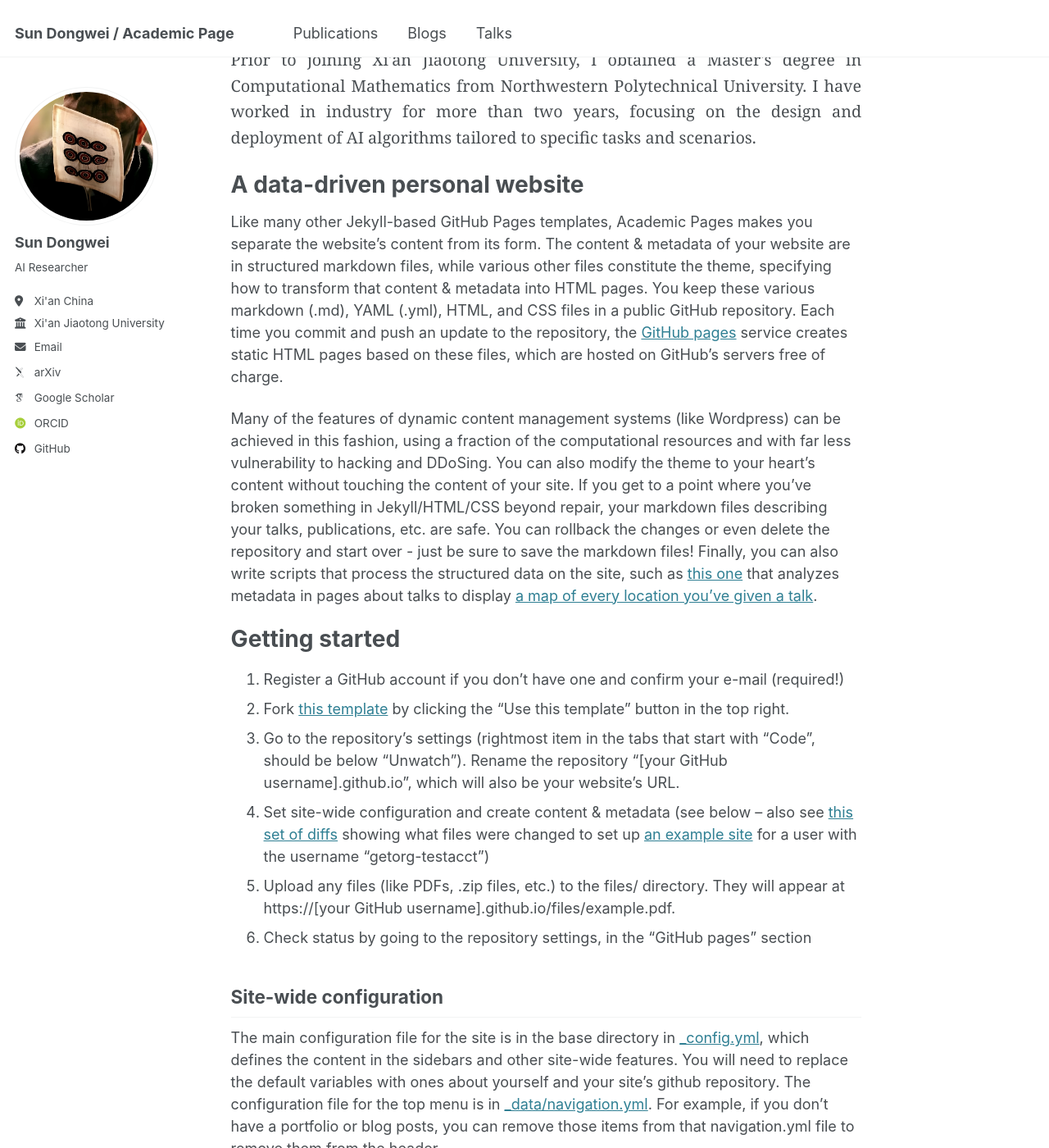
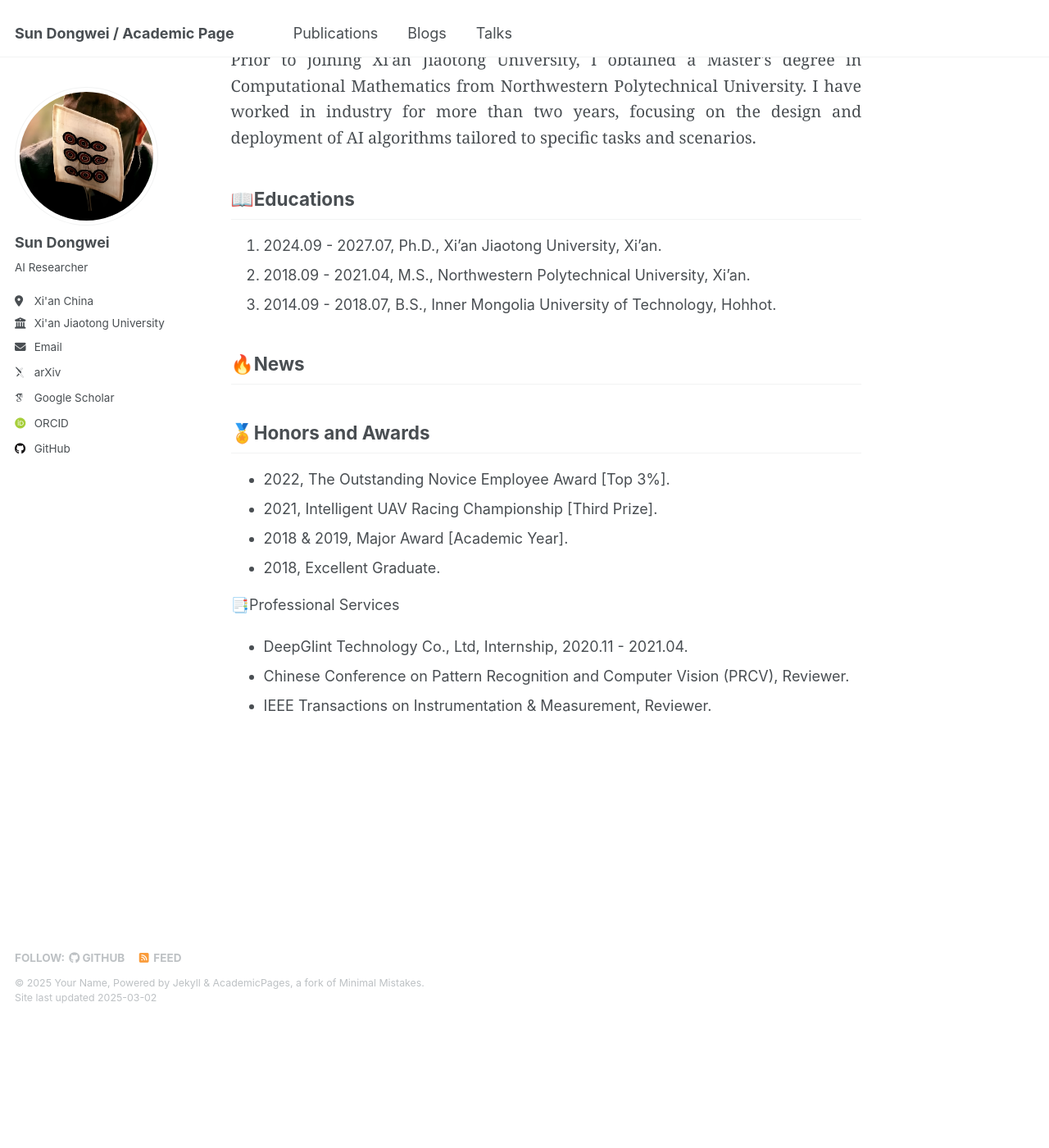
Before and after one commit to sundongwei/sundongwei.github.io, a Jekyll site: the page built from _pages/about.md, in a window 1280 px wide and 1400 px high, scrolled down 272 px. Shown: the whole window at 82% size. Built offline with Jekyll 4.4.1, drawn with Linux system fonts in a browser that asks for light colours; some web fonts are replaced; after the commit the page ends 1517 px from its top, so only the background shows below that; some of the changed text lies outside the part shown.

Commit message:
20250302v7

```diff
--- a/_pages/about.md
+++ b/_pages/about.md
@@ -17,41 +17,23 @@
   <p>Prior to joining Xi'an Jiaotong University, I obtained a Master's degree in Computational Mathematics from Northwestern Polytechnical University. I have worked in industry for more than two years, focusing on the design and deployment of AI algorithms tailored to specific tasks and scenarios.</p>
 </div>
 
-A data-driven personal website
-======
-Like many other Jekyll-based GitHub Pages templates, Academic Pages makes you separate the website's content from its form. The content & metadata of your website are in structured markdown files, while various other files constitute the theme, specifying how to transform that content & metadata into HTML pages. You keep these various markdown (.md), YAML (.yml), HTML, and CSS files in a public GitHub repository. Each time you commit and push an update to the repository, the [GitHub pages](https://pages.github.com/) service creates static HTML pages based on these files, which are hosted on GitHub's servers free of charge.
+📖Educations
+------
+1. 2024.09 - 2027.07, Ph.D., Xi'an Jiaotong University, Xi'an.
+2. 2018.09 - 2021.04, M.S., Northwestern Polytechnical University, Xi'an.
+3. 2014.09 - 2018.07, B.S., Inner Mongolia University of Technology, Hohhot.
 
-Many of the features of dynamic content management systems (like Wordpress) can be achieved in this fashion, using a fraction of the computational resources and with far less vulnerability to hacking and DDoSing. You can also modify the theme to your heart's content without touching the content of your site. If you get to a point where you've broken something in Jekyll/HTML/CSS beyond repair, your markdown files describing your talks, publications, etc. are safe. You can rollback the changes or even delete the repository and start over - just be sure to save the markdown files! Finally, you can also write scripts that process the structured data on the site, such as [this one](https://github.com/academicpages/academicpages.github.io/blob/master/talkmap.ipynb) that analyzes metadata in pages about talks to display [a map of every location you've given a talk](https://academicpages.github.io/talkmap.html).
+🔥News
+------
 
-Getting started
-======
-1. Register a GitHub account if you don't have one and confirm your e-mail (required!)
-1. Fork [this template](https://github.com/academicpages/academicpages.github.io) by clicking the "Use this template" button in the top right.
-1. Go to the repository's settings (rightmost item in the tabs that start with "Code", should be below "Unwatch"). Rename the repository "[your GitHub username].github.io", which will also be your website's URL.
-1. Set site-wide configuration and create content & metadata (see below -- also see [this set of diffs](http://archive.is/3TPas) showing what files were changed to set up [an example site](https://getorg-testacct.github.io) for a user with the username "getorg-testacct")
-1. Upload any files (like PDFs, .zip files, etc.) to the files/ directory. They will appear at https://[your GitHub username].github.io/files/example.pdf.
-1. Check status by going to the repository settings, in the "GitHub pages" section
+🏅Honors and Awards
+------
+- 2022, The Outstanding Novice Employee Award [Top 3%].
+- 2021, Intelligent UAV Racing Championship [Third Prize].
+- 2018 & 2019, Major Award [Academic Year].
+- 2018, Excellent Graduate.
 
-Site-wide configuration
-------
-The main configuration file for the site is in the base directory in [_config.yml](https://github.com/academicpages/academicpages.github.io/blob/master/_config.yml), which defines the content in the sidebars and other site-wide features. You will need to replace the default variables with ones about yourself and your site's github repository. The configuration file for the top menu is in [_data/navigation.yml](https://github.com/academicpages/academicpages.github.io/blob/master/_data/navigation.yml). For example, if you don't have a portfolio or blog posts, you can remove those items from that navigation.yml file to remove them from the header.
-
-Create content & metadata
-------
-For site content, there is one markdown file for each type of content, which are stored in directories like _publications, _talks, _posts, _teaching, or _pages. For example, each talk is a markdown file in the [_talks directory](https://github.com/academicpages/academicpages.github.io/tree/master/_talks). At the top of each markdown file is structured data in YAML about the talk, which the theme will parse to do lots of cool stuff. The same structured data about a talk is used to generate the list of talks on the [Talks page](https://academicpages.github.io/talks), each [individual page](https://academicpages.github.io/talks/2012-03-01-talk-1) for specific talks, the talks section for the [CV page](https://academicpages.github.io/cv), and the [map of places you've given a talk](https://academicpages.github.io/talkmap.html) (if you run this [python file](https://github.com/academicpages/academicpages.github.io/blob/master/talkmap.py) or [Jupyter notebook](https://github.com/academicpages/academicpages.github.io/blob/master/talkmap.ipynb), which creates the HTML for the map based on the contents of the _talks directory).
-
-**Markdown generator**
-
-The repository includes [a set of Jupyter notebooks](https://github.com/academicpages/academicpages.github.io/tree/master/markdown_generator
-) that converts a CSV containing structured data about talks or presentations into individual markdown files that will be properly formatted for the Academic Pages template. The sample CSVs in that directory are the ones I used to create my own personal website at stuartgeiger.com. My usual workflow is that I keep a spreadsheet of my publications and talks, then run the code in these notebooks to generate the markdown files, then commit and push them to the GitHub repository.
-
-How to edit your site's GitHub repository
-------
-Many people use a git client to create files on their local computer and then push them to GitHub's servers. If you are not familiar with git, you can directly edit these configuration and markdown files directly in the github.com interface. Navigate to a file (like [this one](https://github.com/academicpages/academicpages.github.io/blob/master/_talks/2012-03-01-talk-1.md) and click the pencil icon in the top right of the content preview (to the right of the "Raw | Blame | History" buttons). You can delete a file by clicking the trashcan icon to the right of the pencil icon. You can also create new files or upload files by navigating to a directory and clicking the "Create new file" or "Upload files" buttons.
-
-Example: editing a markdown file for a talk
-![Editing a markdown file for a talk](/images/editing-talk.png)
-
-For more info
-------
-More info about configuring Academic Pages can be found in [the guide](https://academicpages.github.io/markdown/), the [growing wiki](https://github.com/academicpages/academicpages.github.io/wiki), and you can always [ask a question on GitHub](https://github.com/academicpages/academicpages.github.io/discussions). The [guides for the Minimal Mistakes theme](https://mmistakes.github.io/minimal-mistakes/docs/configuration/) (which this theme was forked from) might also be helpful.
+📑Professional Services
+- DeepGlint Technology Co., Ltd, Internship, 2020.11 - 2021.04.
+- Chinese Conference on Pattern Recognition and Computer Vision (PRCV), Reviewer.
+- IEEE Transactions on Instrumentation & Measurement, Reviewer.
```
